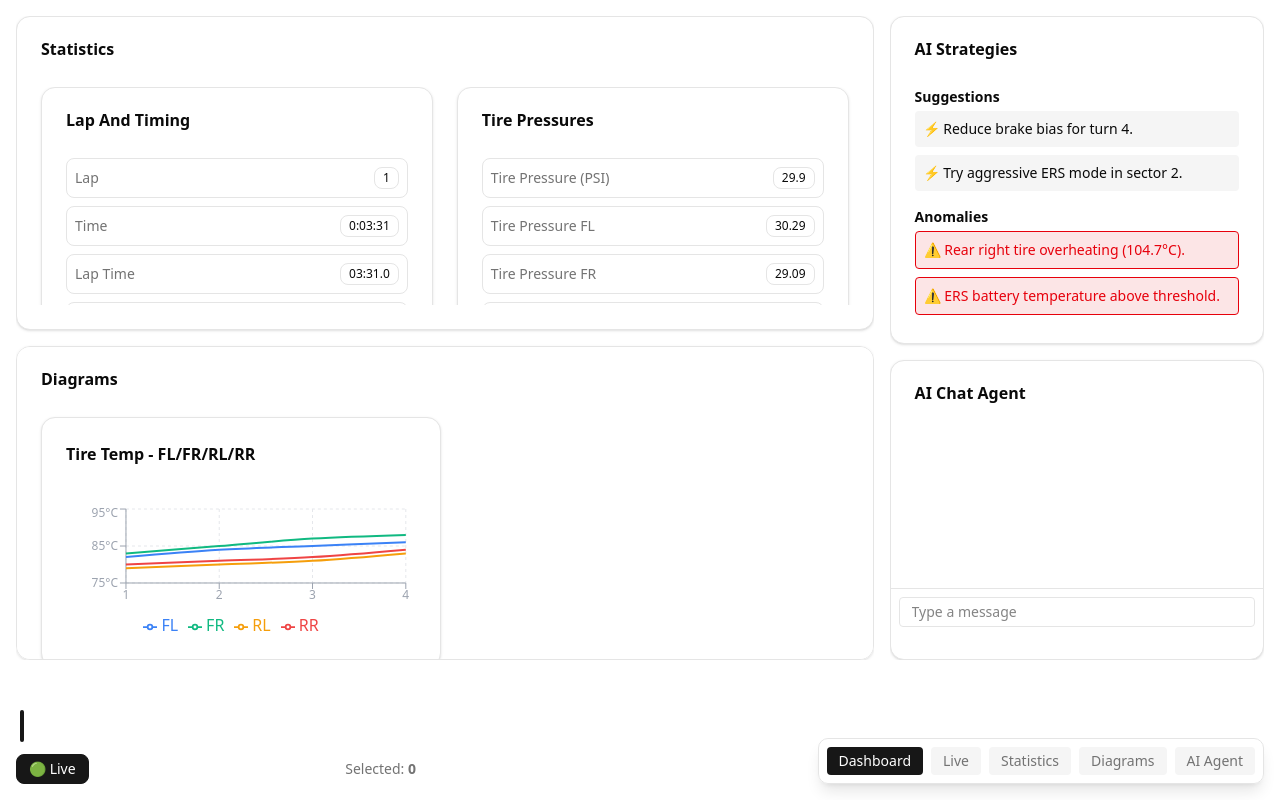
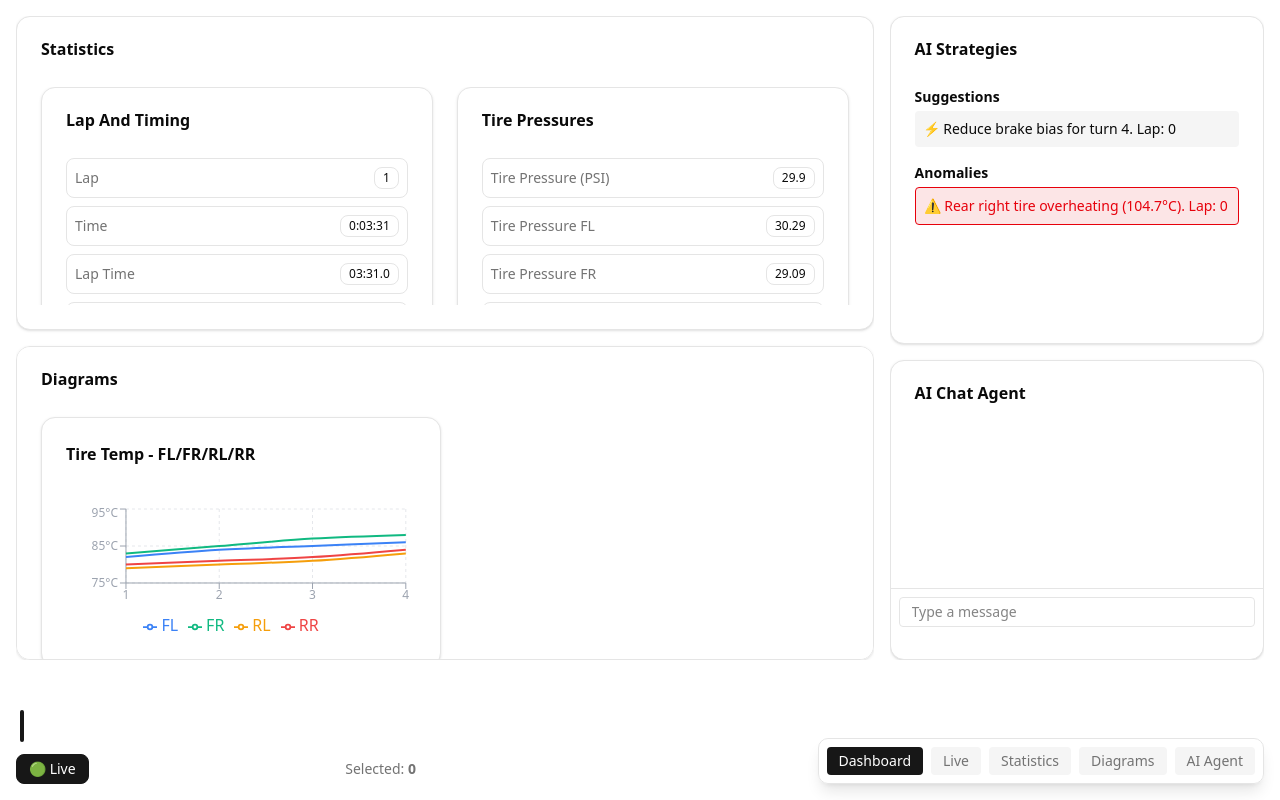
Before and after one commit to entrpyc/clearroute-hackathon-25, a Next.js app: page /panel/asen in a window 1280 px wide. Built offline with nearby package versions, Linux system fonts and the light colour scheme.

Commit message:
render live strategies

```diff
--- a/src/app/panel/asen/page.tsx
+++ b/src/app/panel/asen/page.tsx
@@ -18,19 +18,9 @@ import { DashboardNav } from '@/components/DashboardNav';
 import { getStrategy } from "@/services/getStrategy";
 import useStrategyData from "@/app/hooks/useStrategyData";
 
-const suggestions = [
-  { id: 1, text: "Reduce brake bias for turn 4." },
-  { id: 2, text: "Try aggressive ERS mode in sector 2." },
-];
-
-const anomalies = [
-  { id: 1, text: "Rear right tire overheating (104.7°C)." },
-  { id: 2, text: "ERS battery temperature above threshold." },
-];
-
 export default function DashboardLayout() {
   const { addSnapshot, selectSnapshot, allSnapshots, currentSnapshot } = useSnapshotData();
-  const { addSuggestions, addAnomalies } = useStrategyData();
+  const { addSuggestions, addAnomalies, suggestions, anomalies } = useStrategyData();
 
   useTelemetryStream({
     onSnap: async (snap: TelemetrySnapshot) => {
@@ -88,9 +78,9 @@ export default function DashboardLayout() {
               <div>
                 <h3 className="text-sm font-semibold mb-1">Suggestions</h3>
                 <div className="space-y-2">
-                  {suggestions.map((s) => (
-                    <div key={s.id} className="p-2 bg-muted rounded text-sm">
-                      ⚡ {s.text}
+                  {suggestions.map(({ snapshot, text }, k) => (
+                    <div key={k} className="p-2 bg-muted rounded text-sm">
+                      ⚡ {text} Lap: {snapshot}
                     </div>
                   ))}
                 </div>
@@ -98,9 +88,9 @@ export default function DashboardLayout() {
               <div>
                 <h3 className="text-sm font-semibold mb-1">Anomalies</h3>
                 <div className="space-y-2">
-                  {anomalies.map((a) => (
-                    <div key={a.id} className="p-2 bg-destructive/10 border border-destructive rounded text-sm text-destructive">
-                      ⚠️ {a.text}
+                  {anomalies.map(({ snapshot, text }, i) => (
+                    <div key={i} className="p-2 bg-destructive/10 border border-destructive rounded text-sm text-destructive">
+                      ⚠️ {text} Lap: {snapshot}
                     </div>
                   ))}
                 </div>
```
